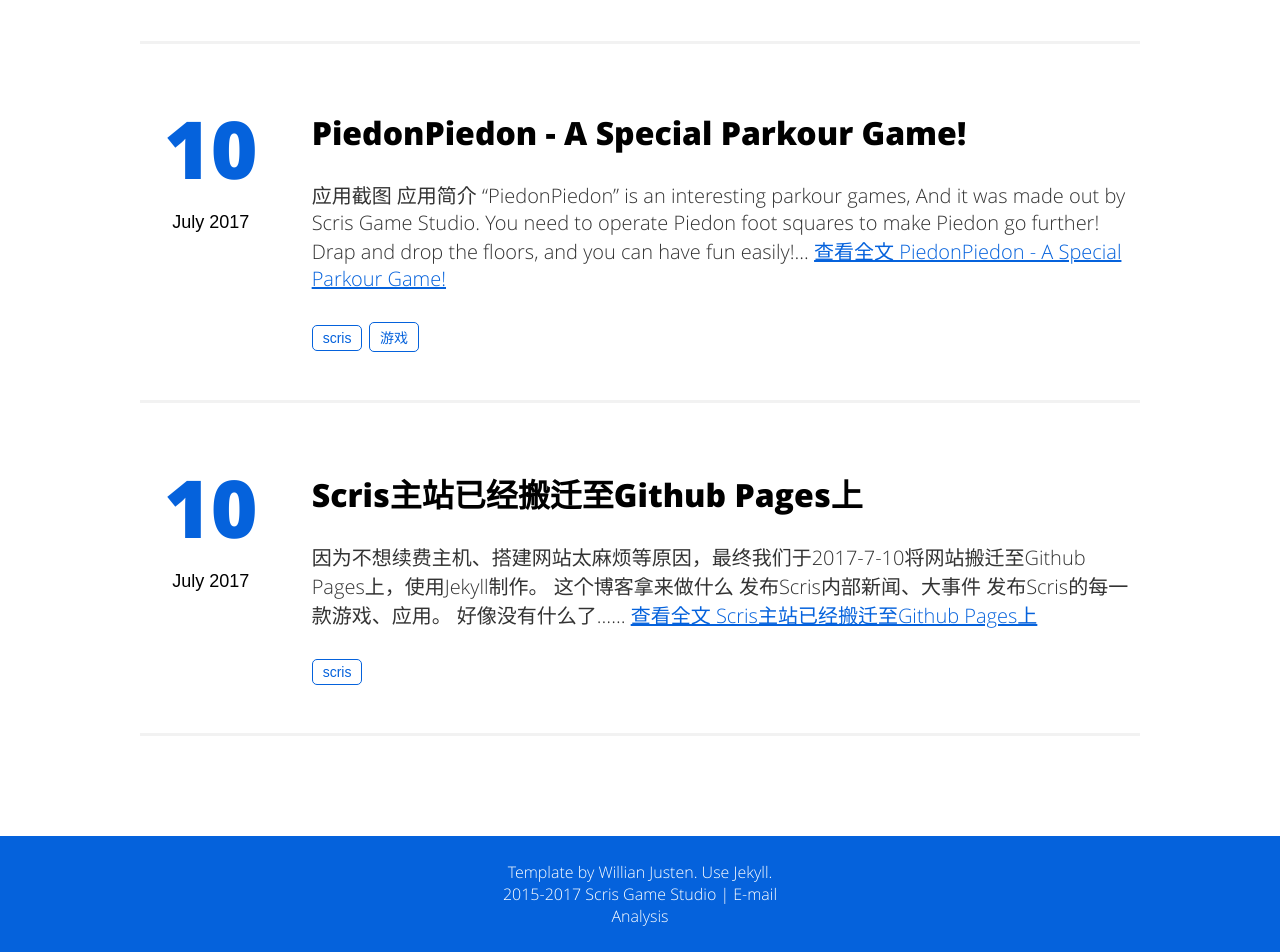
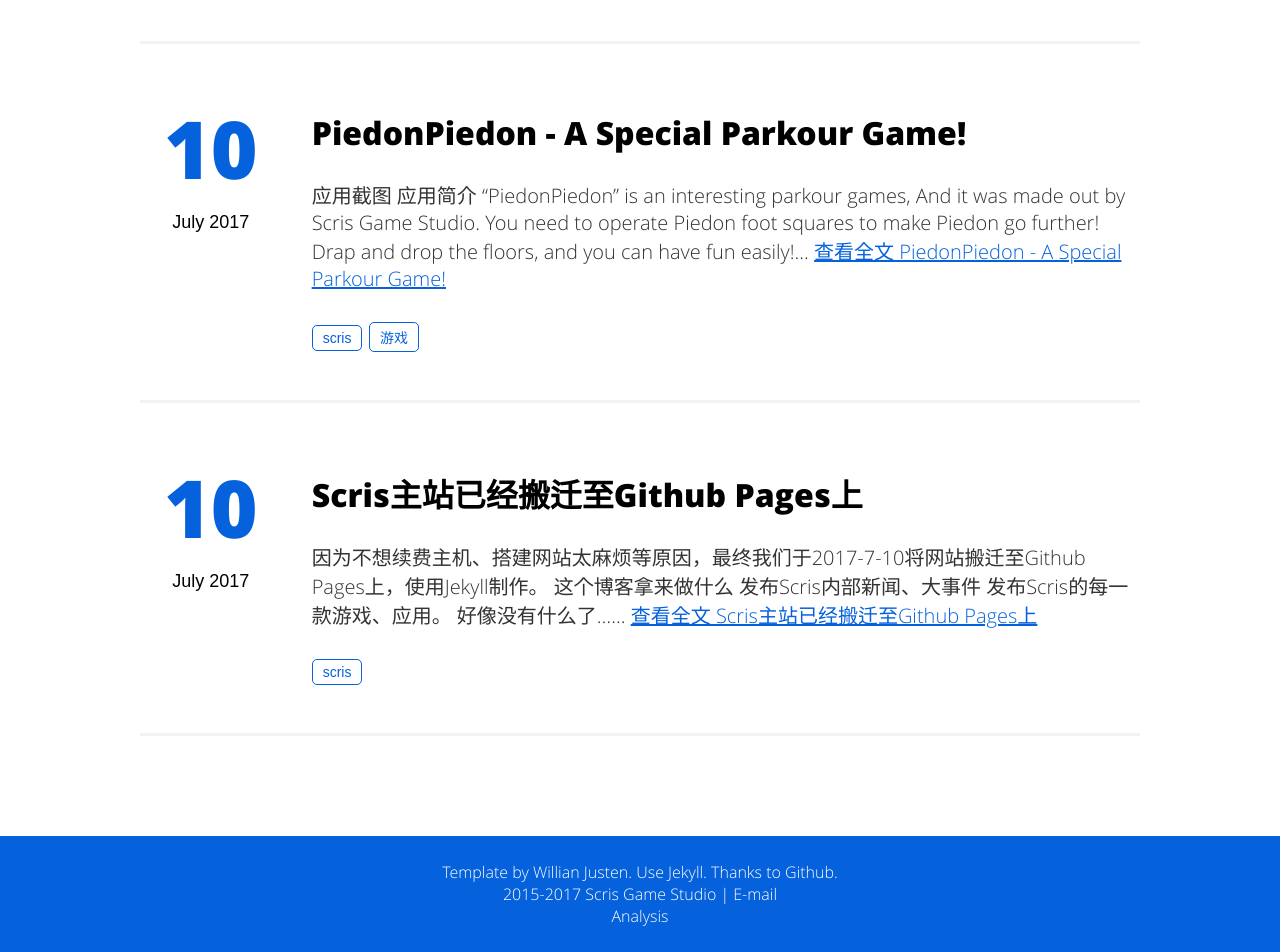
Before and after one commit to ScrisStudio/scris.top, a Jekyll site: the page built from index.html, in a window 1280 px wide. Shown: the part 1280-2232 px from the top of the page. Built offline with Jekyll 4.4.1, drawn with Linux system fonts in a browser that asks for light colours; comment, search, counter and statistics services are not loaded.

Commit message:
Update footer.html

```diff
--- a/_includes/footer.html
+++ b/_includes/footer.html
@@ -1,5 +1,5 @@
 <footer>
-    <p>Template by <a href="https://willianjusten.com.br" target="_blank">Willian Justen</a>. Use Jekyll.</p>
+    <p>Template by <a href="https://willianjusten.com.br" target="_blank">Willian Justen</a>. Use Jekyll. Thanks to Github.</p>
     <p>2015-2017 Scris Game Studio | <a href="mailto:scrisqiu@hotmail.com">E-mail</a></p>
     <p><a href="https://tongji.baidu.com/web/welcome/ico?s=4a7701b5afbaa4089b4e2fbef17101f3">Analysis</a></p>
 </footer>
```
